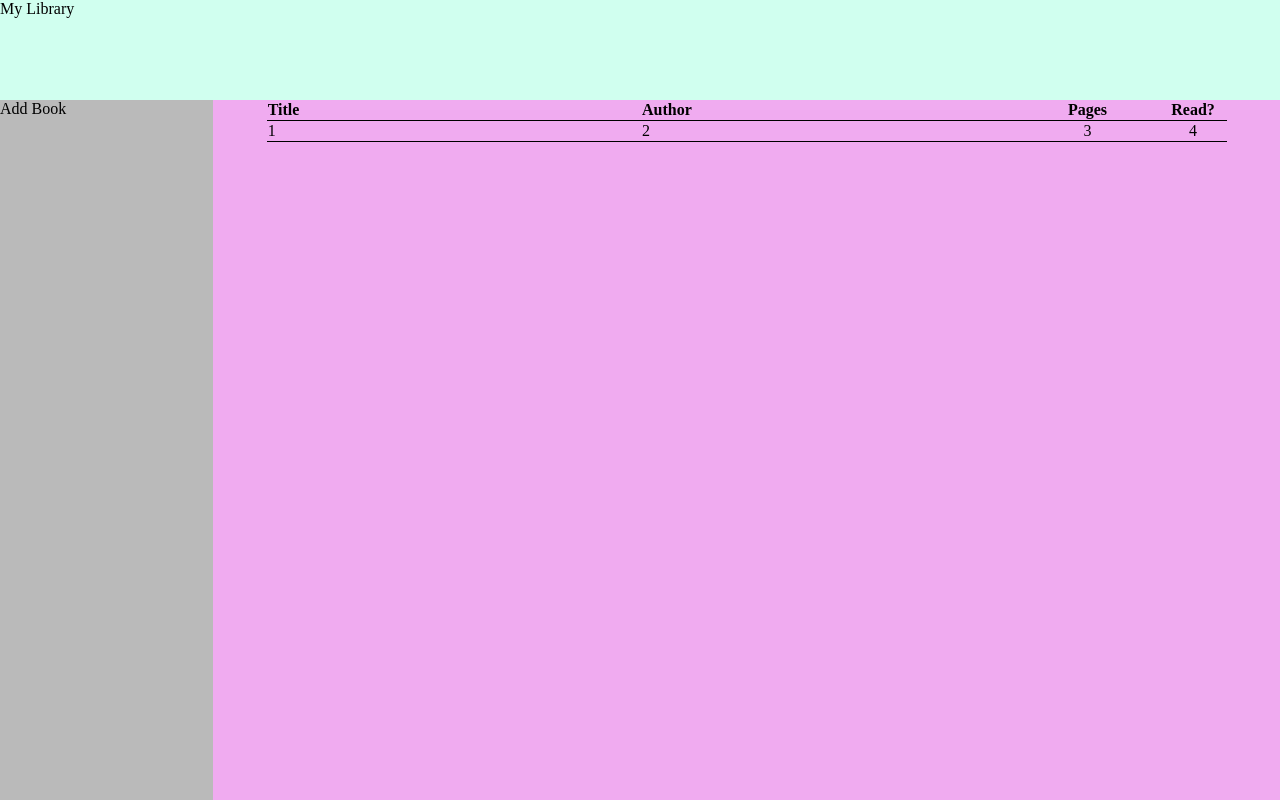
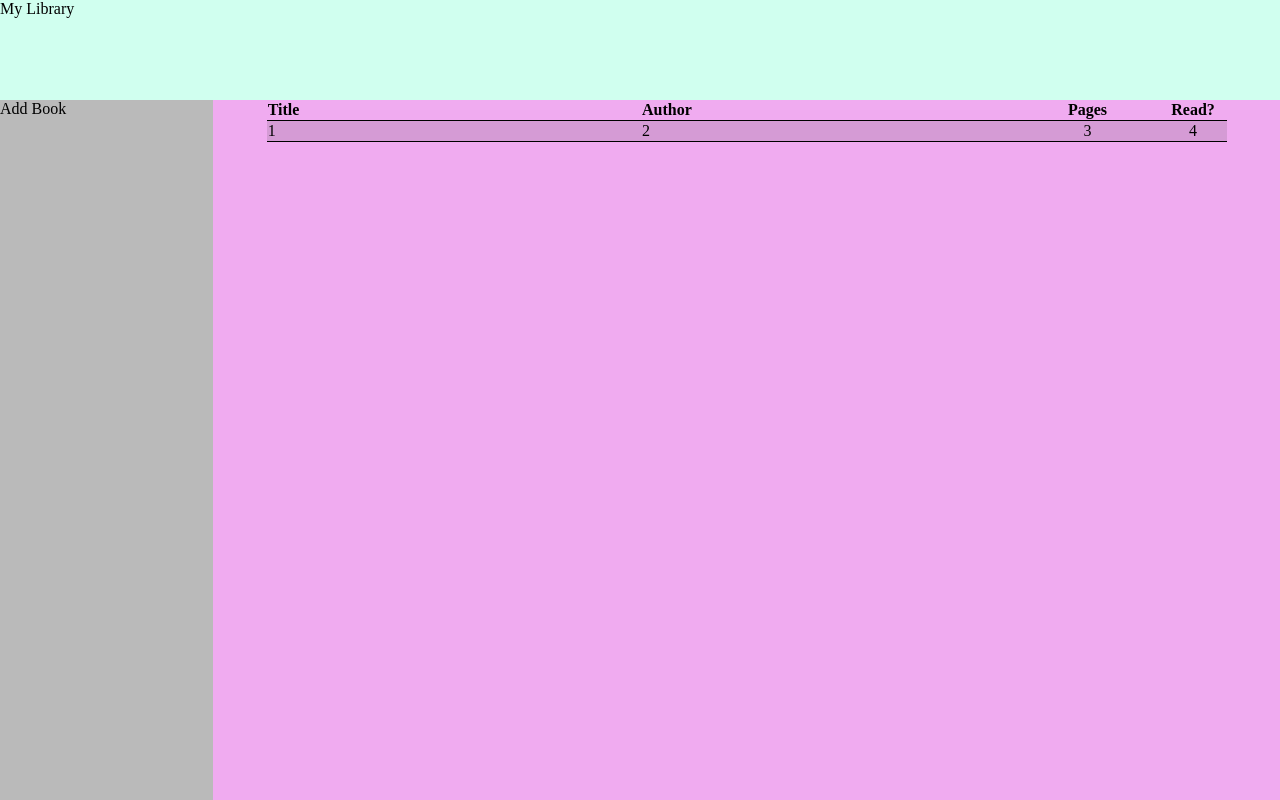
Before and after one commit to gregoryls/library-app, a plain HTML site: page Library App/index.html in a window 1280 px wide. Drawn offline with Linux system fonts and the light colour scheme.

Commit message:
shade every other table row

```diff
--- a/Library App/style.css
+++ b/Library App/style.css
@@ -38,6 +38,6 @@ th,td{
 tr:hover{
     background-color: yellow;
 }
-/* tr:nth-child(even){
-    background-color: rgba(127, 255, 212, 0.37);
-} */
+tr:nth-child(even){
+    background-color: rgba(65, 65, 65, 0.151);
+}
```
